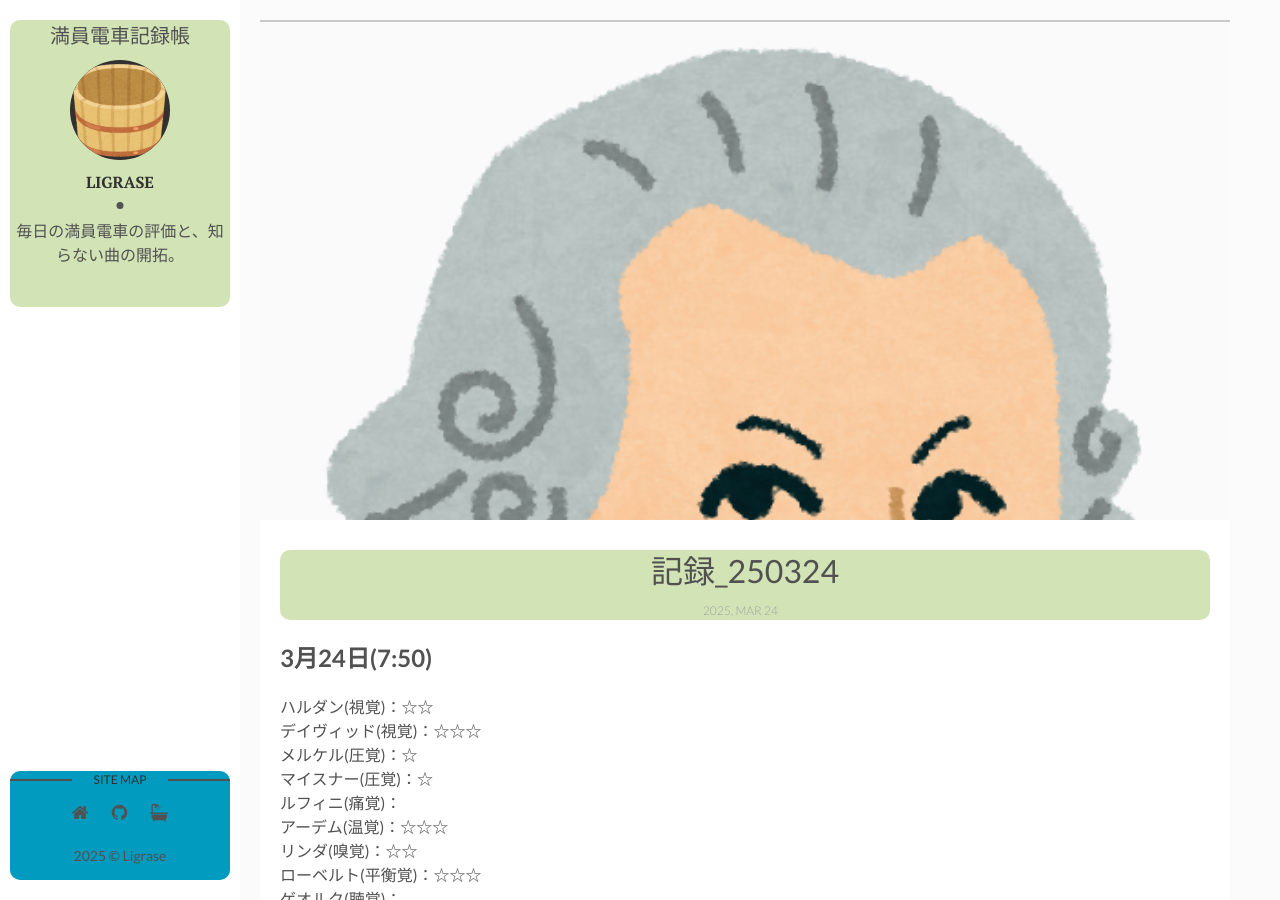
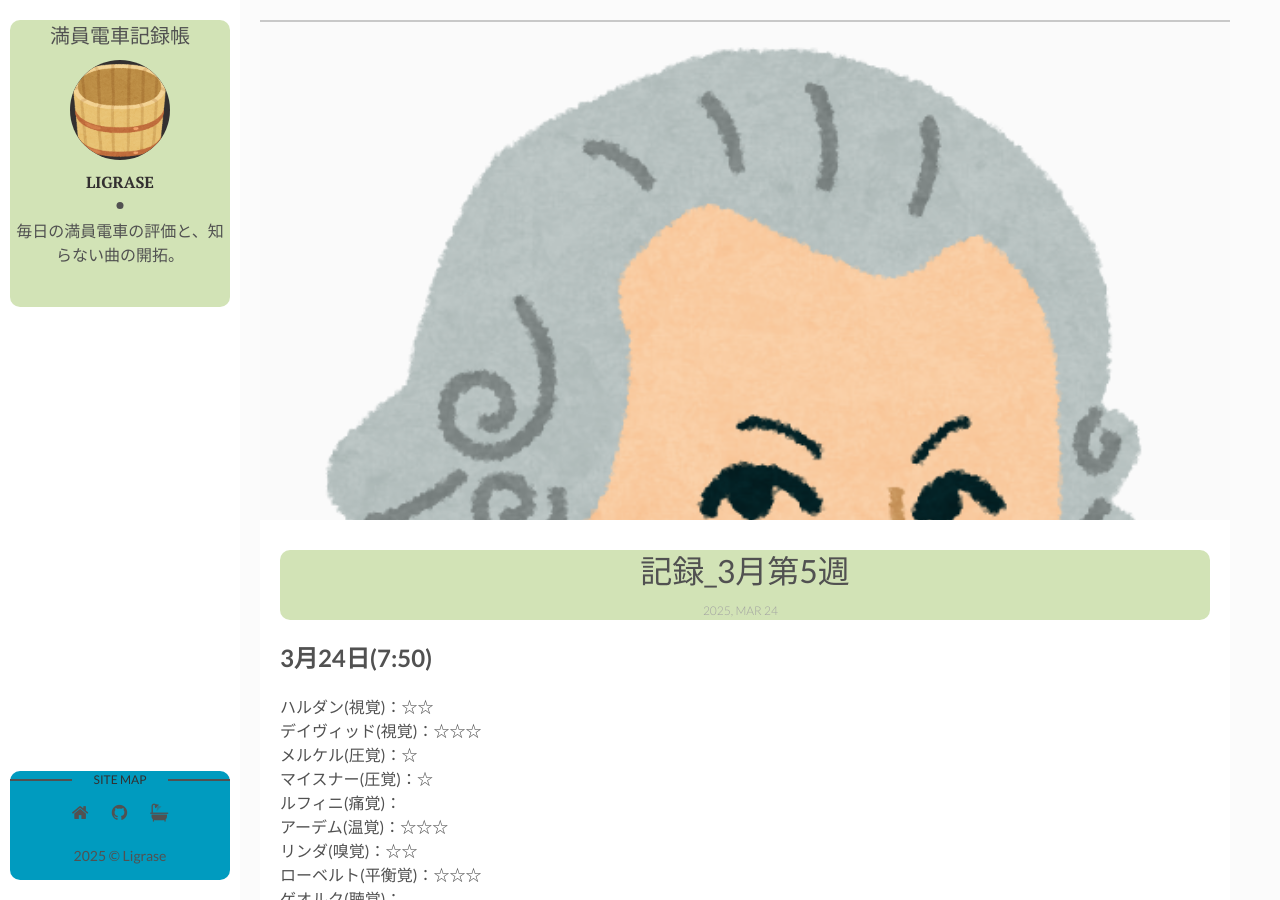
Before and after one commit to Liqrase/diary-2, a Jekyll site: the page built from _posts/2025-03-24-crowded.markdown, in a window 1280 px wide and 900 px high. Built offline with Jekyll 4.4.1, drawn with Linux system fonts in a browser that asks for light colours.

Commit message:
2025-03-24-crowded.markdown の更新

```diff
--- a/_posts/2025-03-24-crowded.markdown
+++ b/_posts/2025-03-24-crowded.markdown
@@ -1,6 +1,6 @@
 ---
 layout: post
-title: 記録_250324
+title: 記録_3月第5週
 date: 2025-03-24 21:00:00
 description:  # Add post description (optional)
 img: postimg/mozart.png # Add image post (optional)
```
